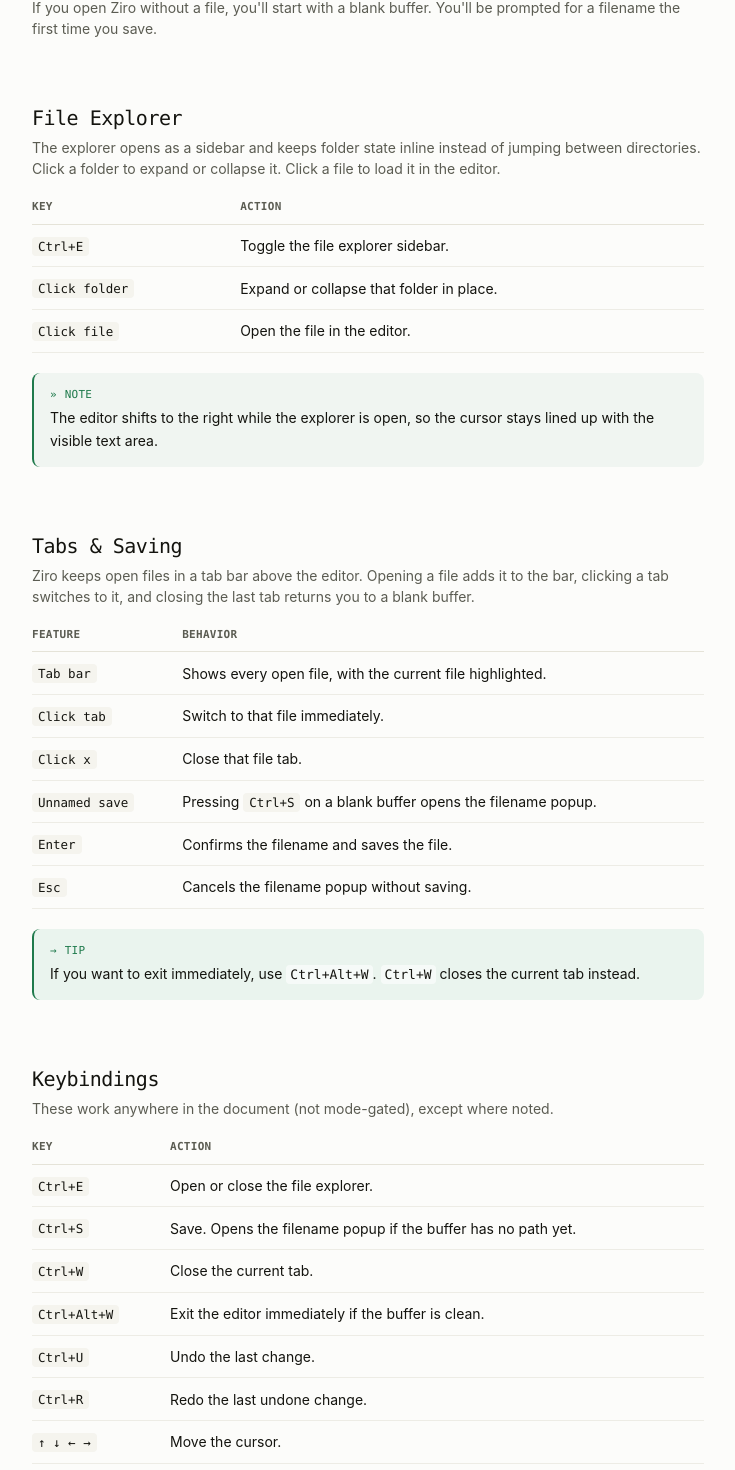
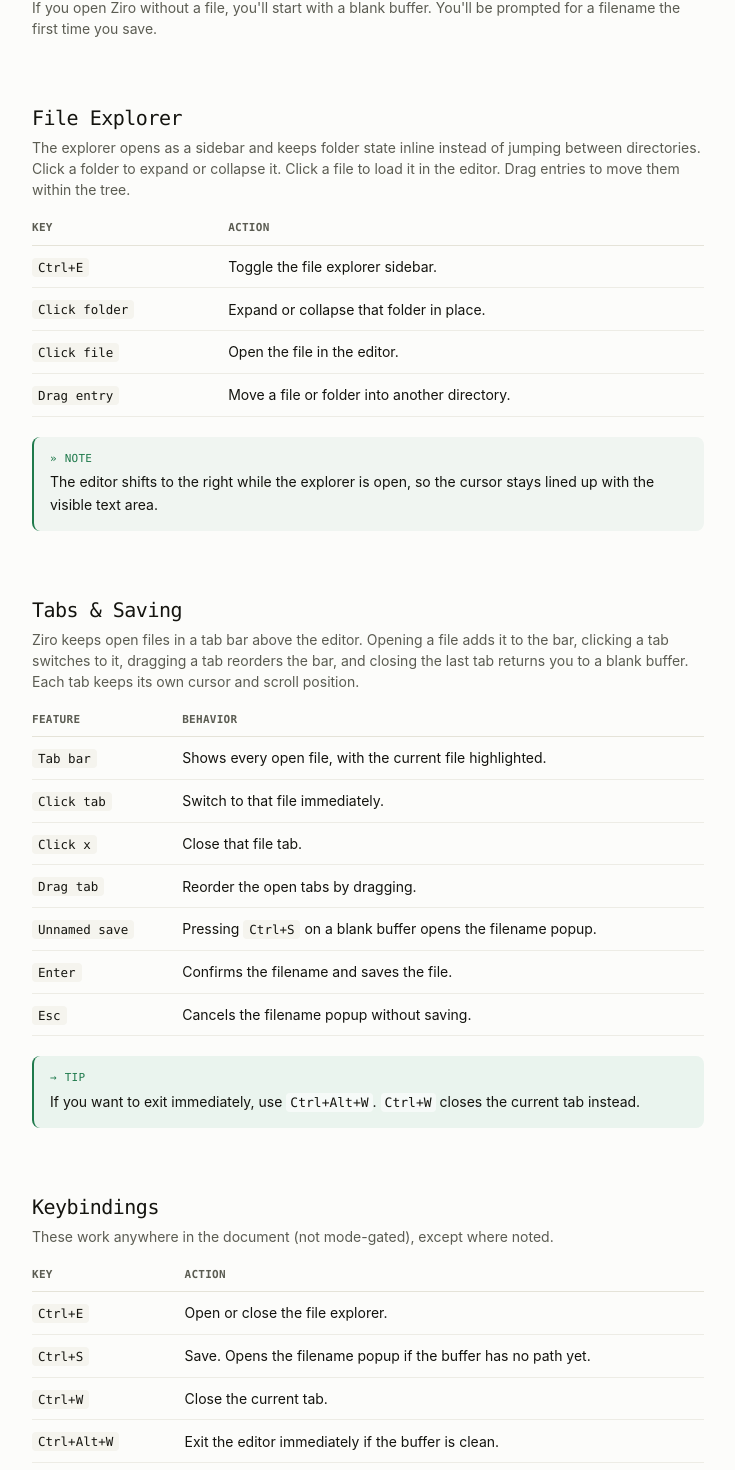
Before and after one commit to FaizeenHoque/Ziro, a SvelteKit app in the folder web/: page /docs in a window 1280 px wide. Shown: the part 1491-2961 px from the top of the page, without its empty margins (348-1083 px from the left). Built offline with nearby package versions, Linux system fonts and the light colour scheme.

Commit message:
feat: update README and documentation to include drag-and-drop functionality and keybindings

```diff
--- a/web/src/routes/docs/+page.svelte
+++ b/web/src/routes/docs/+page.svelte
@@ -143,13 +143,15 @@
 				<p class="text-[14px] text-[#5B5C52] mb-4">
 					The explorer opens as a sidebar and keeps folder state inline instead of jumping between
 					directories. Click a folder to expand or collapse it. Click a file to load it in the editor.
+					Drag entries to move them within the tree.
 				</p>
 				<DocsTable
 					headers={['Key', 'Action']}
 					rows={[
 						['`Ctrl+E`', 'Toggle the file explorer sidebar.'],
 						['`Click folder`', 'Expand or collapse that folder in place.'],
-						['`Click file`', 'Open the file in the editor.']
+						['`Click file`', 'Open the file in the editor.'],
+						['`Drag entry`', 'Move a file or folder into another directory.']
 					]}
 				/>
 				<Callout type="note">
@@ -162,7 +164,8 @@
 				<h2 class="font-mono text-[20px] tracking-tight mb-1">Tabs & Saving</h2>
 				<p class="text-[14px] text-[#5B5C52] mb-4">
 					Ziro keeps open files in a tab bar above the editor. Opening a file adds it to the bar,
-					clicking a tab switches to it, and closing the last tab returns you to a blank buffer.
+					clicking a tab switches to it, dragging a tab reorders the bar, and closing the last tab
+					returns you to a blank buffer. Each tab keeps its own cursor and scroll position.
 				</p>
 				<DocsTable
 					headers={['Feature', 'Behavior']}
@@ -170,6 +173,7 @@
 						['`Tab bar`', 'Shows every open file, with the current file highlighted.'],
 						['`Click tab`', 'Switch to that file immediately.'],
 						['`Click x`', 'Close that file tab.'],
+						['`Drag tab`', 'Reorder the open tabs by dragging.'],
 						['`Unnamed save`', 'Pressing `Ctrl+S` on a blank buffer opens the filename popup.'],
 						['`Enter`', 'Confirms the filename and saves the file.'],
 						['`Esc`', 'Cancels the filename popup without saving.']
@@ -193,8 +197,8 @@
 						['`Ctrl+S`', 'Save. Opens the filename popup if the buffer has no path yet.'],
 						['`Ctrl+W`', 'Close the current tab.'],
 						['`Ctrl+Alt+W`', 'Exit the editor immediately if the buffer is clean.'],
-						['`Ctrl+U`', 'Undo the last change.'],
-						['`Ctrl+R`', 'Redo the last undone change.'],
+						['`Ctrl+Z`', 'Undo the last change.'],
+						['`Ctrl+Shift+Z`', 'Redo the last undone change.'],
 						['`↑ ↓ ← →`', 'Move the cursor.'],
 						['`Enter`', 'Insert a newline, splitting the current line.'],
 						['`Backspace`', 'Delete the character before the cursor.'],
```
Also changed, not shown: 1 other file (tests, documents, lock files or other folders).
